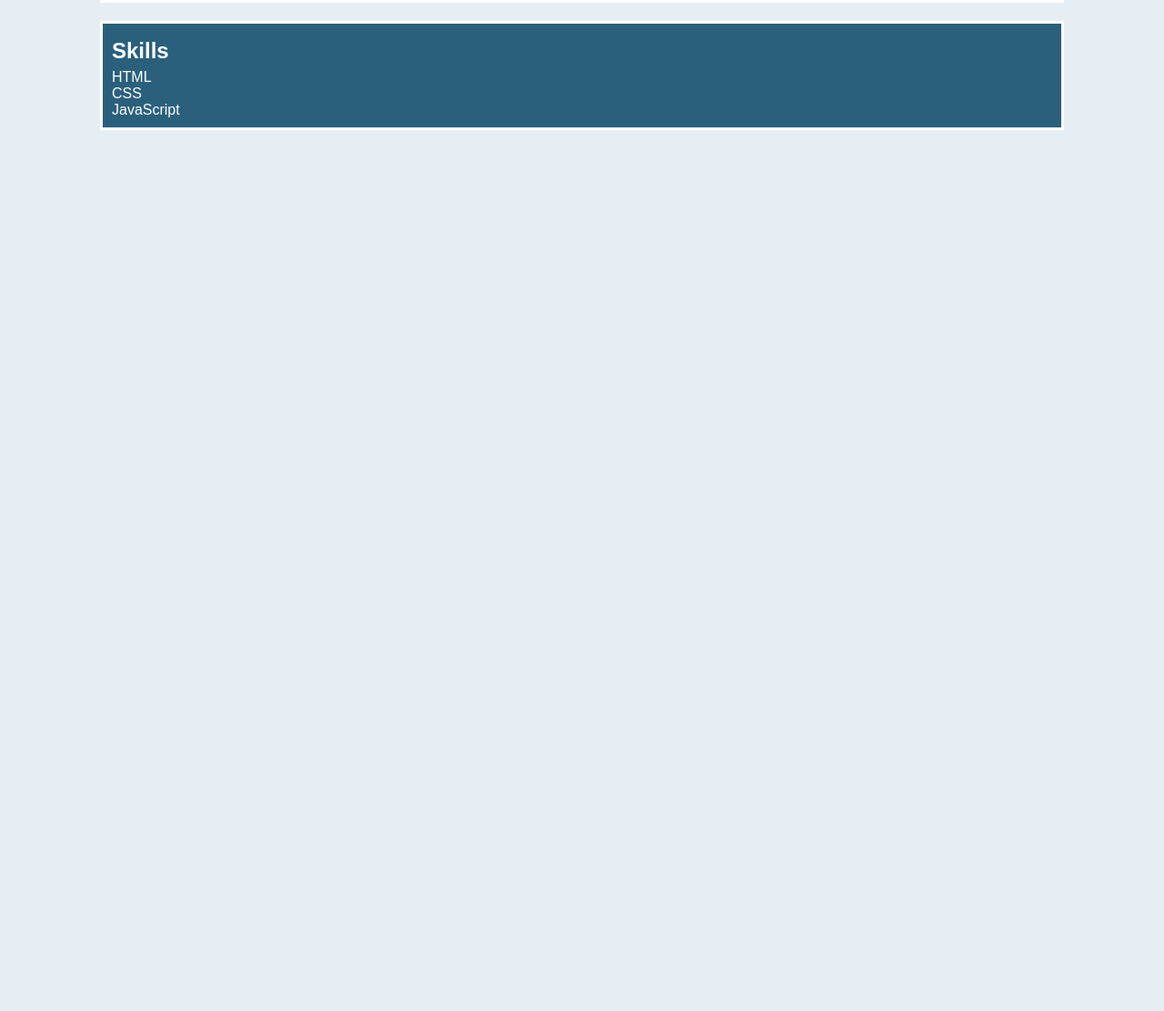
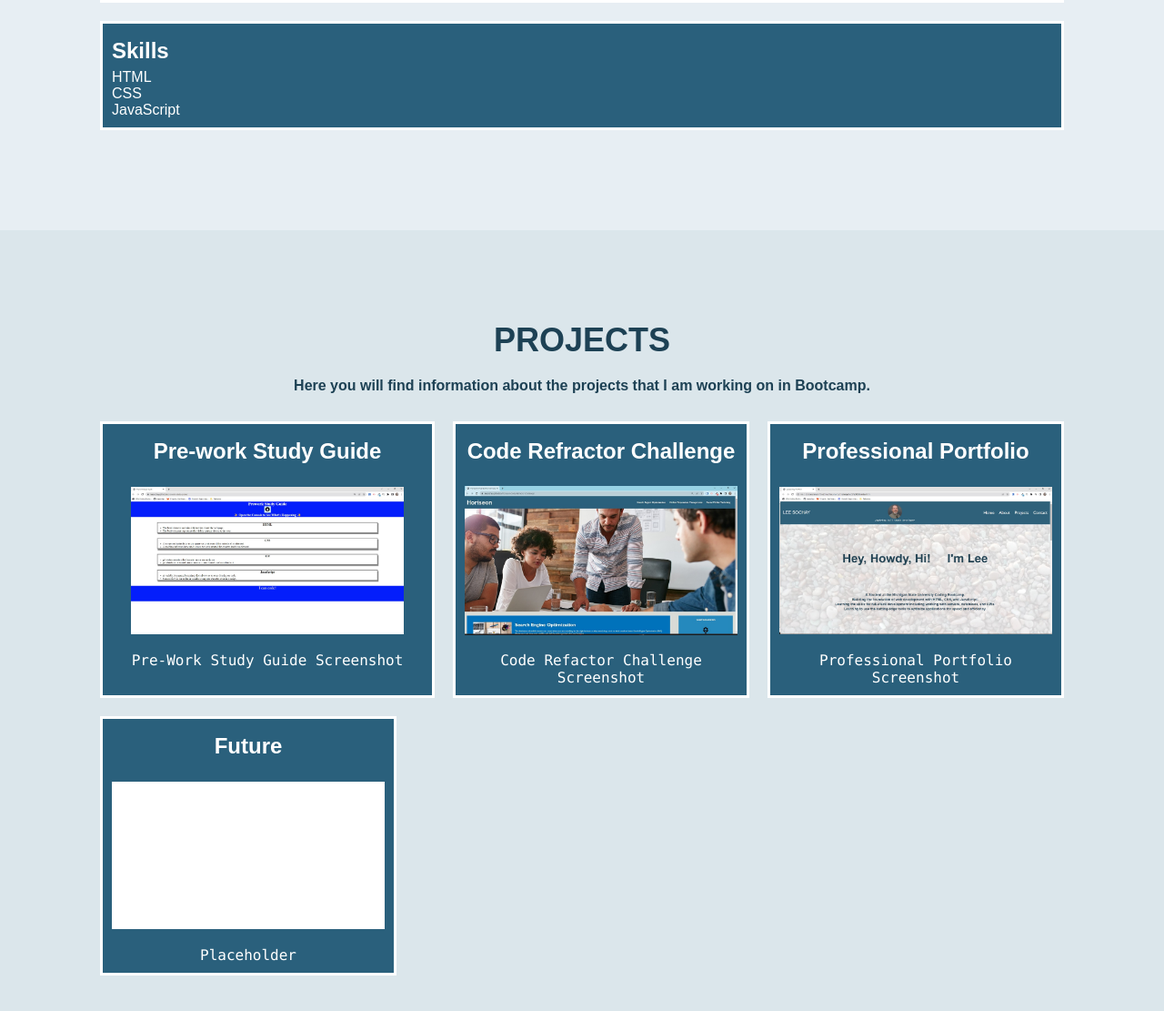
Before and after one commit to leesochay/Lee-Sochay-Portfolio, a plain HTML site: page index.html in a window 1280 px wide. Shown: the part 2281-3392 px from the top of the page at 91% size. Before the commit the page ends 2534 px from the top, so only its background shows below. Drawn offline with Linux system fonts and the light colour scheme.

Commit message:
added code for the projects section

```diff
--- a/assets/css/style.css
+++ b/assets/css/style.css
@@ -199,3 +199,75 @@ article ul {
 	font-size: 16px;
 	padding: 6px 0;
 }
+
+/* Styling for the elements in the Header of the Projects section */
+
+.projects {
+	padding: 100px;
+	background: #DBE6EB;
+}
+
+.projects h2 {
+	text-align: center;
+	font-family: 'Arial', 'Ebrima', 'Lucida Console';
+	color: #1D4154;
+	font-size: 36px;
+	margin-bottom: 20px;
+	font-weight: bold;
+}
+
+.projects p {
+	text-align: center;
+	font-family: 'Arial', 'Ebrima', 'Lucida Console';
+	color: #1D4154;
+	font-size: 16px;
+	font-weight: bold;
+	padding-bottom: 20px;
+}
+
+/* Flexbox layout and styling for each section in the Project section */
+
+.currentprojects {
+	display: flex;
+	flex-wrap: wrap;
+	justify-content: space-between;
+	width: 100%;
+}
+
+/* Sizing the Flexboxes in the Project section */
+
+.firstone {
+	flex: 3 0 300px;
+}
+
+.next {
+	flex: 0 0 200px;
+}
+
+/* Styling for the images in the Project section */
+
+.challenge img {
+	width: 300px;
+    height: 200px;
+    object-fit: contain;
+	display: block;
+  margin-left: auto;
+  margin-right: auto;
+  }
+
+.challenge figcaption {
+	font-family: 'Lucida Console', 'Arial', 'Ebrima';
+	text-align: center;
+	margin: 0 10px;
+}
+
+
+
+.currentprojects h3{
+	text-align: center;
+	font-family: 'Arial', 'Ebrima', 'Lucida Console';
+	color: #ffffff;
+	font-size: 24px;
+	font-weight: bold;
+	padding: 6px 0;
+}
--- a/index.html
+++ b/index.html
@@ -142,6 +142,50 @@
 </section>
 </section>
 
+<!-- The Projects section including the recent and current projects in the Bootcamp -->
+
+<!-- The Header for the Projects section -->
+
+<section class="projects" id="projects">
+        <h2>PROJECTS</h2>
+        <p>Here you will find information about the projects that I am working on in Bootcamp.</p>
+
+<!-- The Projects Section -->
+
+<section class="currentprojects">
+    <article  class="firstone">
+        <h3 data-secret="click the picture to see the project" >Pre-work Study Guide</h3>
+        <figure class="challenge">
+            <a href="https://leesochay.github.io/prework-study-guide/" target="_blank"><img src="./assets/images/PreworkstudyguideScreenshot.jpg" alt="Screenshot of the Pre-work Study Guide Webpage" /></a>
+            <figcaption>Pre-Work Study Guide Screenshot</figcaption>
+        </figure>
+    </article>
+
+    <article class="next">
+        <h3 data-secret="click the picture to see the project" >Code Refractor Challenge</h3>
+        <figure class="challenge">
+            <a href="https://leesochay.github.io/Horiseon-Code-Refractor-Challenge/" target="_blank"><img src="./assets/images/Module-1-Challenge-screenshot1aScreenshot.jpg" alt="Screenshot of the Horiseon Code Refractor Challenge Webpage" /></a>
+            <figcaption>Code Refactor Challenge Screenshot</figcaption>
+        </figure>
+    </article>
+
+    <article class="next">
+        <h3 data-secret="click the picture to see the project" >Professional Portfolio</h3>
+        <figure class="challenge">
+            <a href="#" target="_blank"><img src="./assets/images/LeeSochayPortfolioScreenshot.jpg" alt="Screenshot of the Porfolio Webpage" /></a>
+            <figcaption>Professional Portfolio Screenshot</figcaption>
+        </figure>
+    </article>
+
+    <article class="next">
+        <h3 data-secret="click the picture to see the project" >Future</h3>
+        <figure class="challenge">
+            <a href="#"><img src="./assets/images/PlaceholderScreenshot.jpg" alt="This is a placeholder" /></a>
+            <figcaption>Placeholder</figcaption>
+        </figure>
+    </article>
+</section>
+</section>
 
 
 </body>
```
